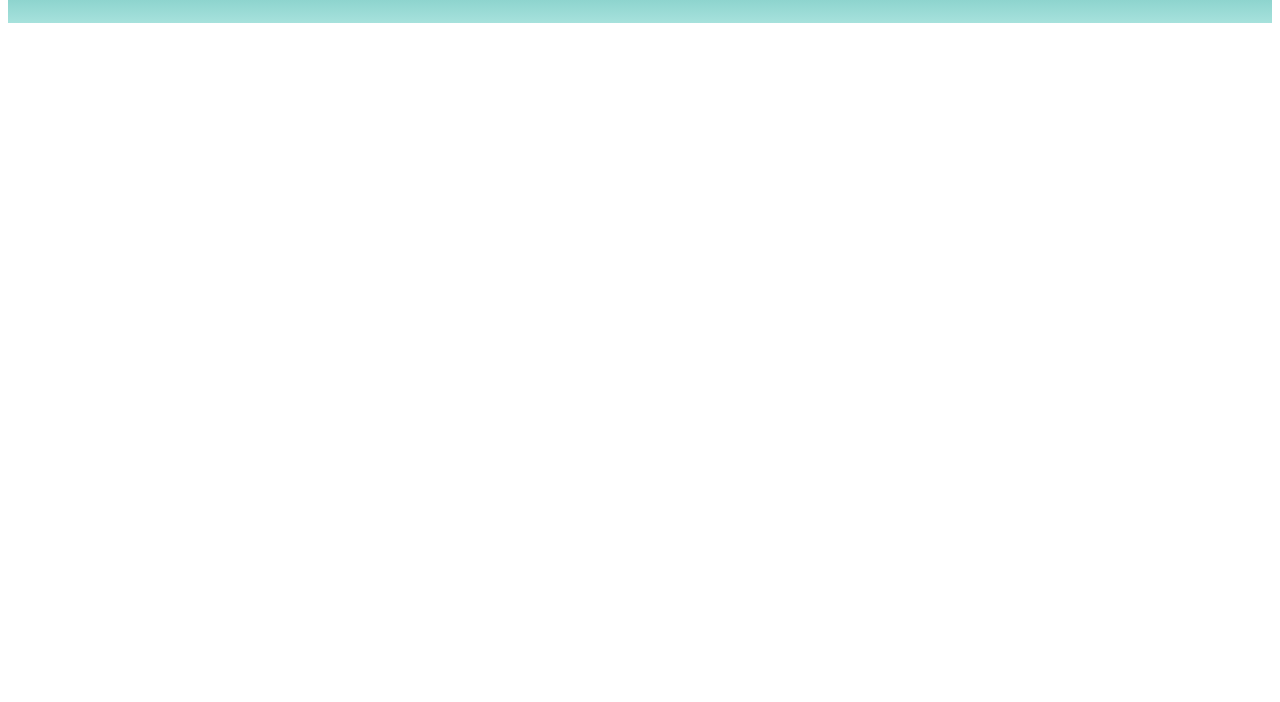
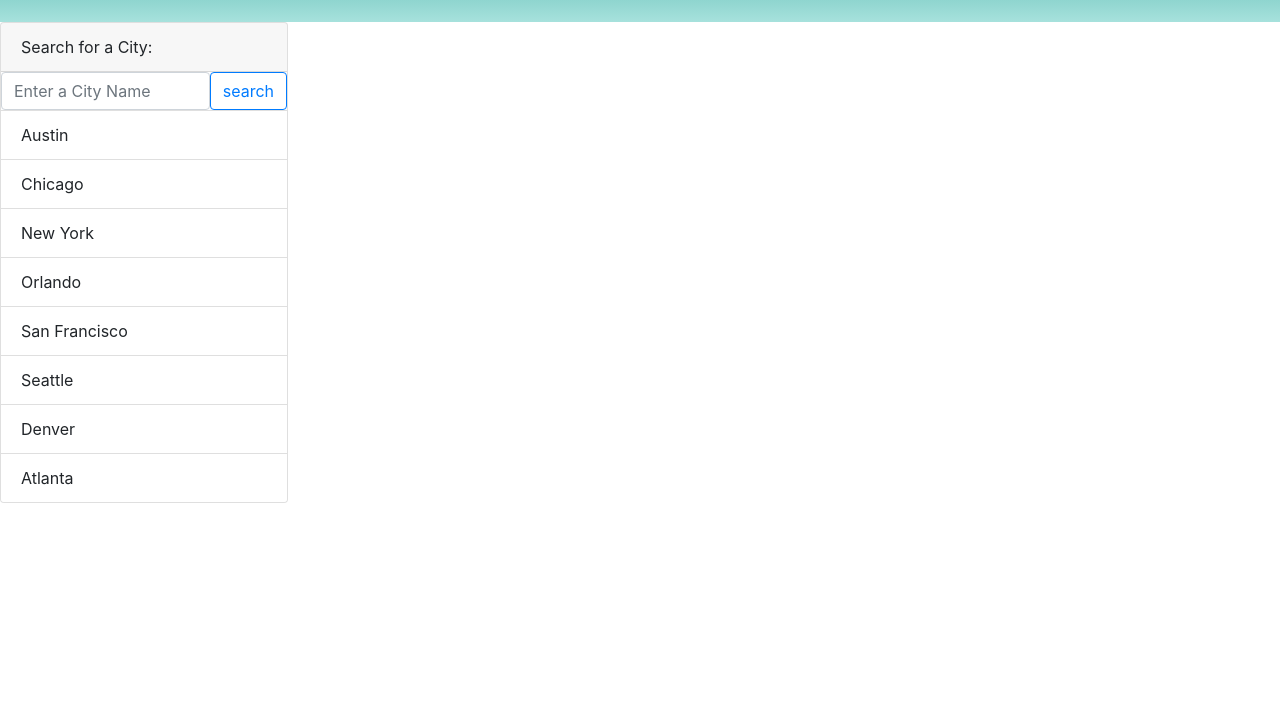
Before and after one commit to laurelthorburn/Weather-Dashboard, a plain HTML site: page index.html in a window 1280 px wide. Shown: the part 98-800 px from the top of the page. Drawn offline with nearby package versions, Linux system fonts and the light colour scheme.

Commit message:
Creating search bar

```diff
--- a/Assets/style.css
+++ b/Assets/style.css
@@ -10,4 +10,5 @@ h1 {
     color: white;
     font-size: 32px;
     text-align: center;
+    padding-top: 25px;
 }
--- a/index.html
+++ b/index.html
@@ -4,12 +4,43 @@
     <meta charset="UTF-8">
     <meta http-equiv="X-UA-Compatible" content="IE=edge">
     <meta name="viewport" content="width=device-width, initial-scale=1.0">
+    <link rel="stylesheet" href="https://maxcdn.bootstrapcdn.com/bootstrap/4.0.0/css/bootstrap.min.css" integrity="sha384-Gn5384xqQ1aoWXA+058RXPxPg6fy4IWvTNh0E263XmFcJlSAwiGgFAW/dAiS6JXm" crossorigin="anonymous">
     <link rel="stylesheet" type="text/css" href="./assets/style.css" />
     <title>Laurel's Weather Dashboard</title>
 </head>
 <body>
     <!-- weather header -->
     <div id = "weather-header"><h1>Weather Dashboard</h1></div>
+    <div id = "flex-parent">
+        <!-- Creating search bar -->
+
+        <div class="card" style="width: 18rem;">
+            <div class="card-header">
+              Search for a City:
+            </div>
+            <div class="input-group">
+                <input type="search" id = "city-name" class="form-control rounded" placeholder="Enter a City Name" aria-label="Search"
+                  aria-describedby="search-addon" />
+                <button type="button" class="btn btn-outline-primary">search</button>
+              </div>
+            <ul class="list-group list-group-flush">
+              <li class="list-group-item">Austin</li>
+              <li class="list-group-item">Chicago</li>
+              <li class="list-group-item">New York</li>
+              <li class="list-group-item">Orlando</li>
+              <li class="list-group-item">San Francisco</li>
+              <li class="list-group-item">Seattle</li>
+              <li class="list-group-item">Denver</li>
+              <li class="list-group-item">Atlanta</li>
+            </ul>
+          </div>
+
+
+
+
+
+
+    </div>
 
     <script src="./Assets/script.js"></script>
 </body>
```
